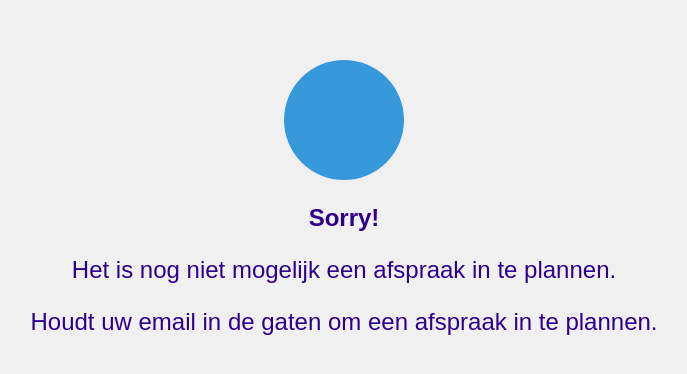
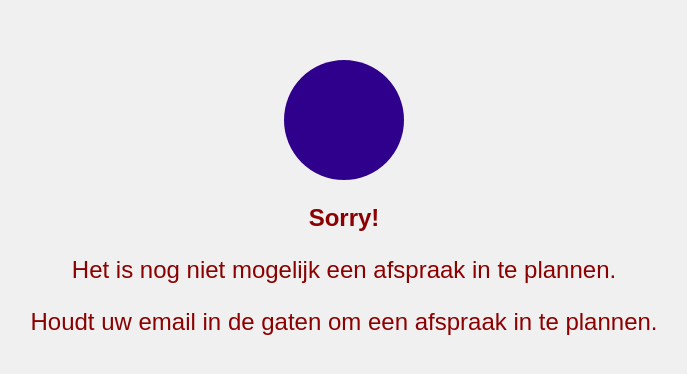
Before and after one commit to Appo-Groep/Appo-Groep.github.io, a plain HTML site: page pompen/waiting.html in a window 1280 px wide. Shown: the part 190-564 px from the top of the page, without its empty margins (296-983 px from the left). Drawn offline with Linux system fonts and the light colour scheme.

Commit message:
updated error logging and coloring

```diff
--- a/pompen/waiting.html
+++ b/pompen/waiting.html
@@ -28,7 +28,7 @@
             width: 120px;
             height: 120px;
             border-radius: 50%;
-            background: conic-gradient(#3498db 0% var(--percentage), #f3f3f3 0% 0%);
+            background: conic-gradient(rgb(46,0,139) 0% var(--percentage), #f3f3f3 0% 0%);
             transition: --percentage 5s linear;
             margin: 0 auto 20px;
         }
@@ -40,7 +40,7 @@
             color: #333;
         }
         p.fail {
-            color: rgb(46,0,139);
+            color: rgb(139, 0, 0);
         }
         p.hide {
             display: none;
@@ -95,7 +95,7 @@
 	const makeWebhookUrl = searchParams.get('make_polling_url'); // Make Webhook URL for fetching tracking URL
 
     if (!submissionId || !executionId || !makeWebhookUrl) {
-        console.log('Invalid submission: ', submissionId, executionId, makeWebhookUrl, window.location);
+        console.log('Invalid submission: ', submissionId, executionId, makeWebhookUrl);
         fail();
     }
     else {
```
